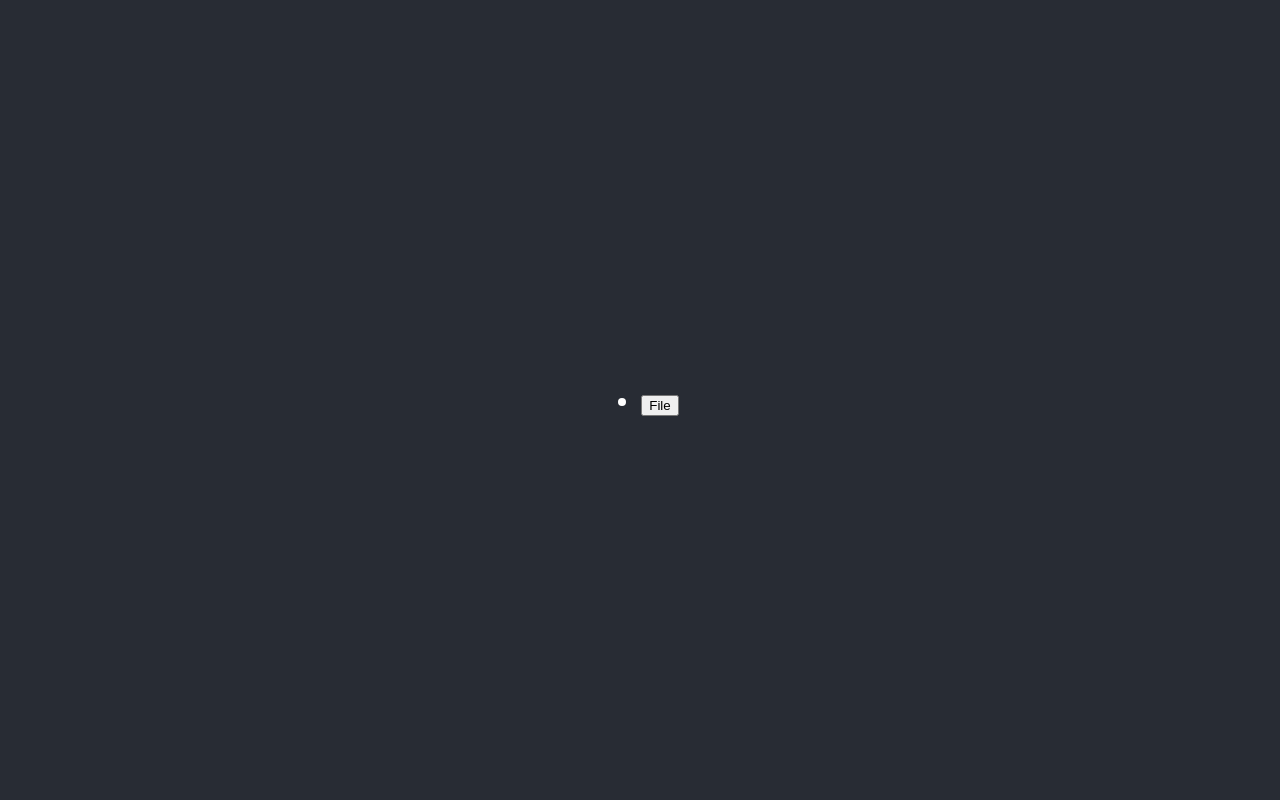
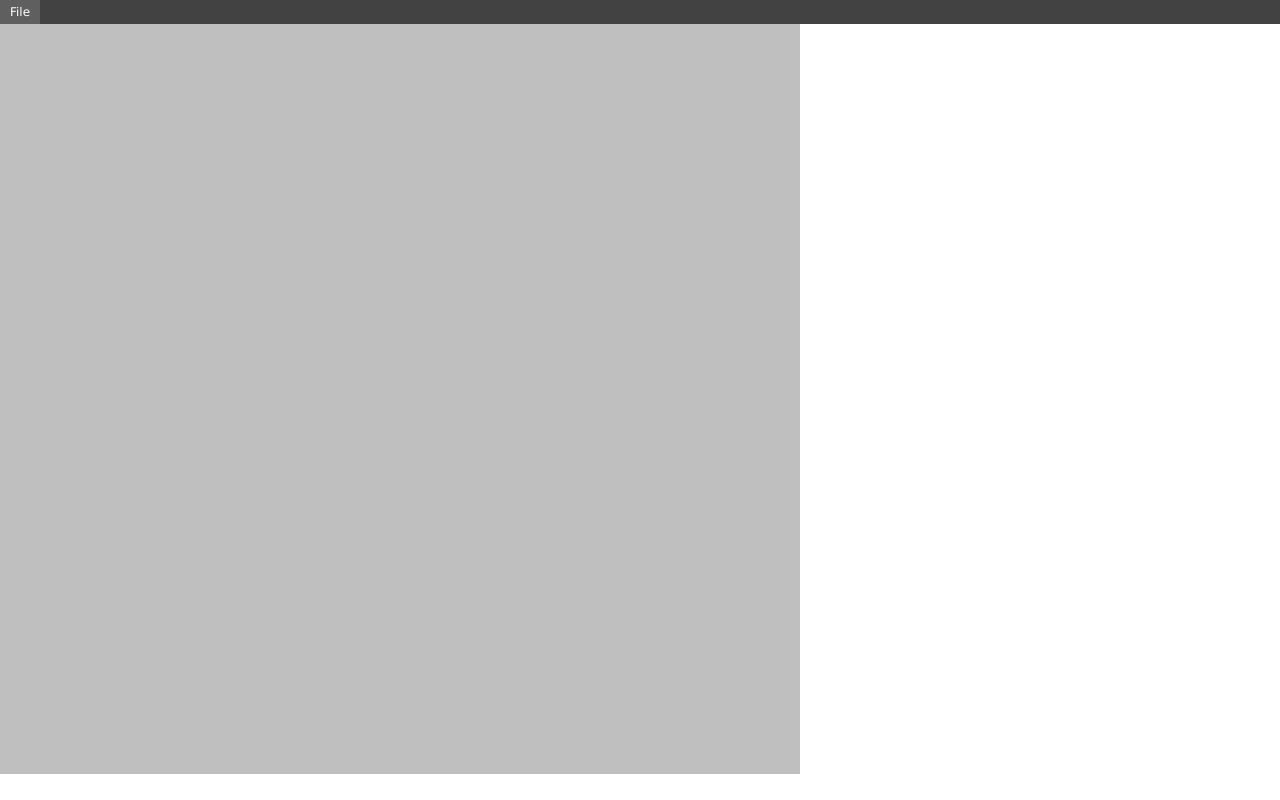
Before and after one commit to ThePaavero/potatoshop, a React (Create React App) app: page / in a window 1280 px wide. Built offline with nearby package versions, Linux system fonts and the light colour scheme.

Commit message:
Initial boilerplate.

```diff
--- a/src/App.scss
+++ b/src/App.scss
@@ -1,38 +1,22 @@
-.App {
-  text-align: center;
-}
+#main-menu {
+  background-color: rgb(66, 66, 66);
 
-.App-logo {
-  height: 40vmin;
-  pointer-events: none;
-}
+  ul {
+    li {
+      button {
+        color: #fff;
+        padding: 5px 10px;
+        transition: all 0.07s ease-in-out;
 
-@media (prefers-reduced-motion: no-preference) {
-  .App-logo {
-    animation: App-logo-spin infinite 20s linear;
+        &:hover {
+          background-color: rgb(95, 95, 95);
+        }
+      }
+    }
   }
 }
 
-.App-header {
-  background-color: #282c34;
-  min-height: 100vh;
-  display: flex;
-  flex-direction: column;
-  align-items: center;
-  justify-content: center;
-  font-size: calc(10px + 2vmin);
-  color: white;
+canvas#main-canvas {
+  background-color: rgba(0, 0, 0, 0.25);
+  height:0;
 }
-
-.App-link {
-  color: #61dafb;
-}
-
-@keyframes App-logo-spin {
-  from {
-    transform: rotate(0deg);
-  }
-  to {
-    transform: rotate(360deg);
-  }
-}
--- a/src/App.tsx
+++ b/src/App.tsx
@@ -1,13 +1,25 @@
-import React from 'react'
+import React, { useState } from 'react'
 import './App.scss'
 import MainMenu from './components/MainMenu'
+import Canvas from './components/Canvas'
+import { PixelArray, Size } from './mainTypes'
+
+const canvasSizeTemplates = {
+  NES: { w: 256, h: 240 },
+  MEGADRIVE: { w: 320, h: 224 },
+}
 
 const App = (): React.JSX.Element => {
+  const canvasData: PixelArray = []
+
+  const [canvasSize, setCanvasSize] = useState<Size>(canvasSizeTemplates.NES)
+
   return (
     <div className="App">
       <header className="App-header">
         <MainMenu />
       </header>
+      <Canvas size={canvasSize} data={canvasData} />
     </div>
   )
 }
--- /dev/null
+++ b/src/components/Canvas.tsx
@@ -0,0 +1,15 @@
+import { PixelArray, Size } from '../mainTypes'
+
+export interface CanvasProps {
+  data: PixelArray
+  size: Size
+}
+
+const Canvas = ({ data, size }: CanvasProps): React.JSX.Element => {
+  return (
+    <canvas width={size.w} height={size.h} style={{ height: `${(size.h / size.w) * 100}vh` }} id="main-canvas">
+      Canvas is not supported.
+    </canvas>
+  )
+}
+export default Canvas
--- a/src/index.scss
+++ b/src/index.scss
@@ -1,13 +1,10 @@
-body {
+* {
+  padding: 0;
   margin: 0;
-  font-family: -apple-system, BlinkMacSystemFont, 'Segoe UI', 'Roboto', 'Oxygen',
-    'Ubuntu', 'Cantarell', 'Fira Sans', 'Droid Sans', 'Helvetica Neue',
-    sans-serif;
-  -webkit-font-smoothing: antialiased;
-  -moz-osx-font-smoothing: grayscale;
+  font-family: 'Lucida Sans', 'Lucida Sans Regular', 'Lucida Grande', 'Lucida Sans Unicode', Geneva, Verdana, sans-serif;
+  font-size: 12px;
+  background: none;
+  list-style-type: none;
+  border: none;
+  outline: none;
 }
-
-code {
-  font-family: source-code-pro, Menlo, Monaco, Consolas, 'Courier New',
-    monospace;
-}
--- /dev/null
+++ b/src/mainTypes.ts
@@ -0,0 +1,24 @@
+export interface RGBAValue {
+  R: number
+  G: number
+  B: number
+  A: number
+}
+
+export interface Coordinates {
+  x: number
+  y: number
+  rgba: RGBAValue
+}
+
+export interface Pixel {
+  coords: Coordinates
+}
+
+export type PixelArray = Pixel[]
+
+export interface Size {
+  w: number
+  h: number
+  [key: string]: any
+}
```
